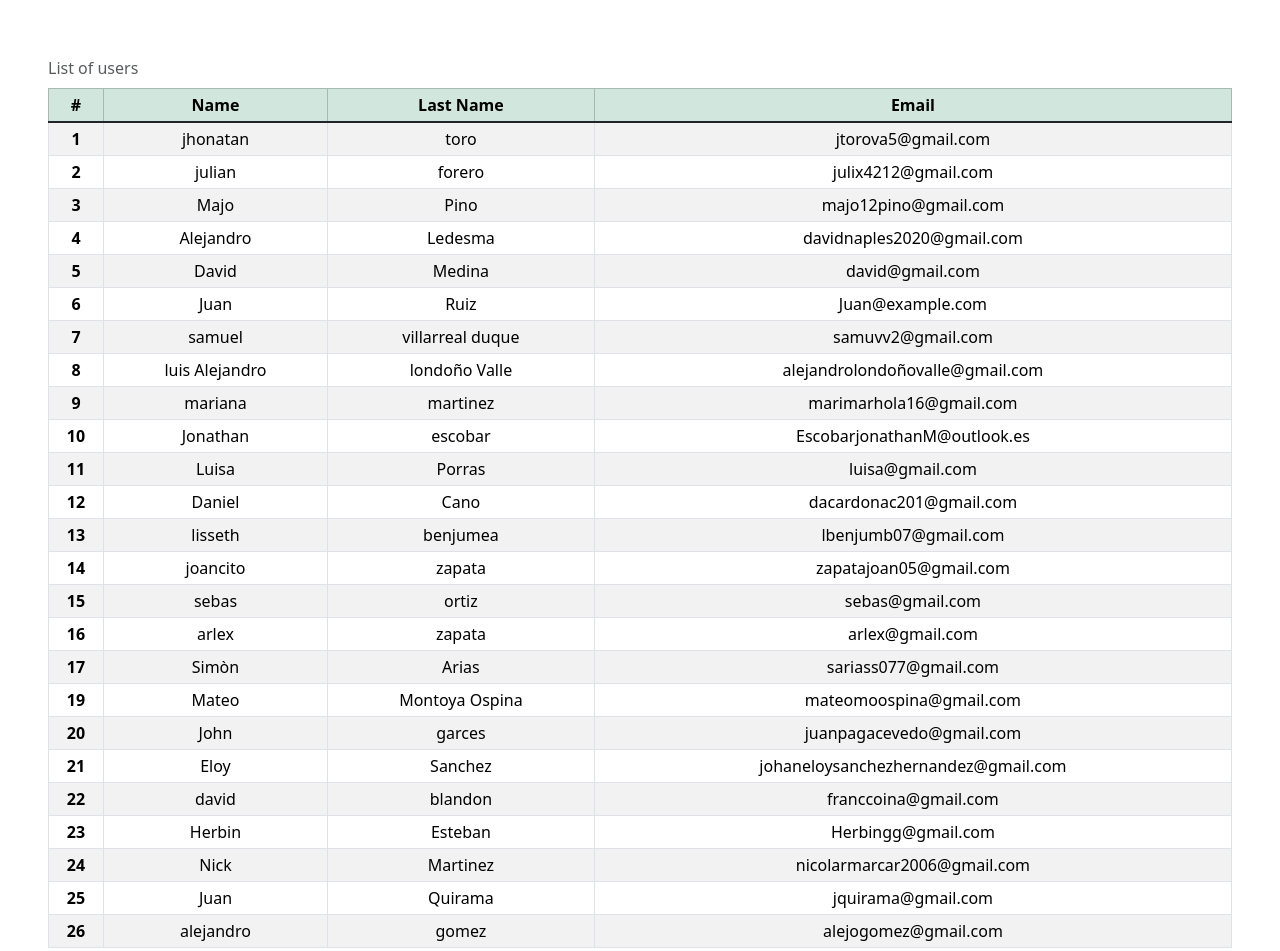
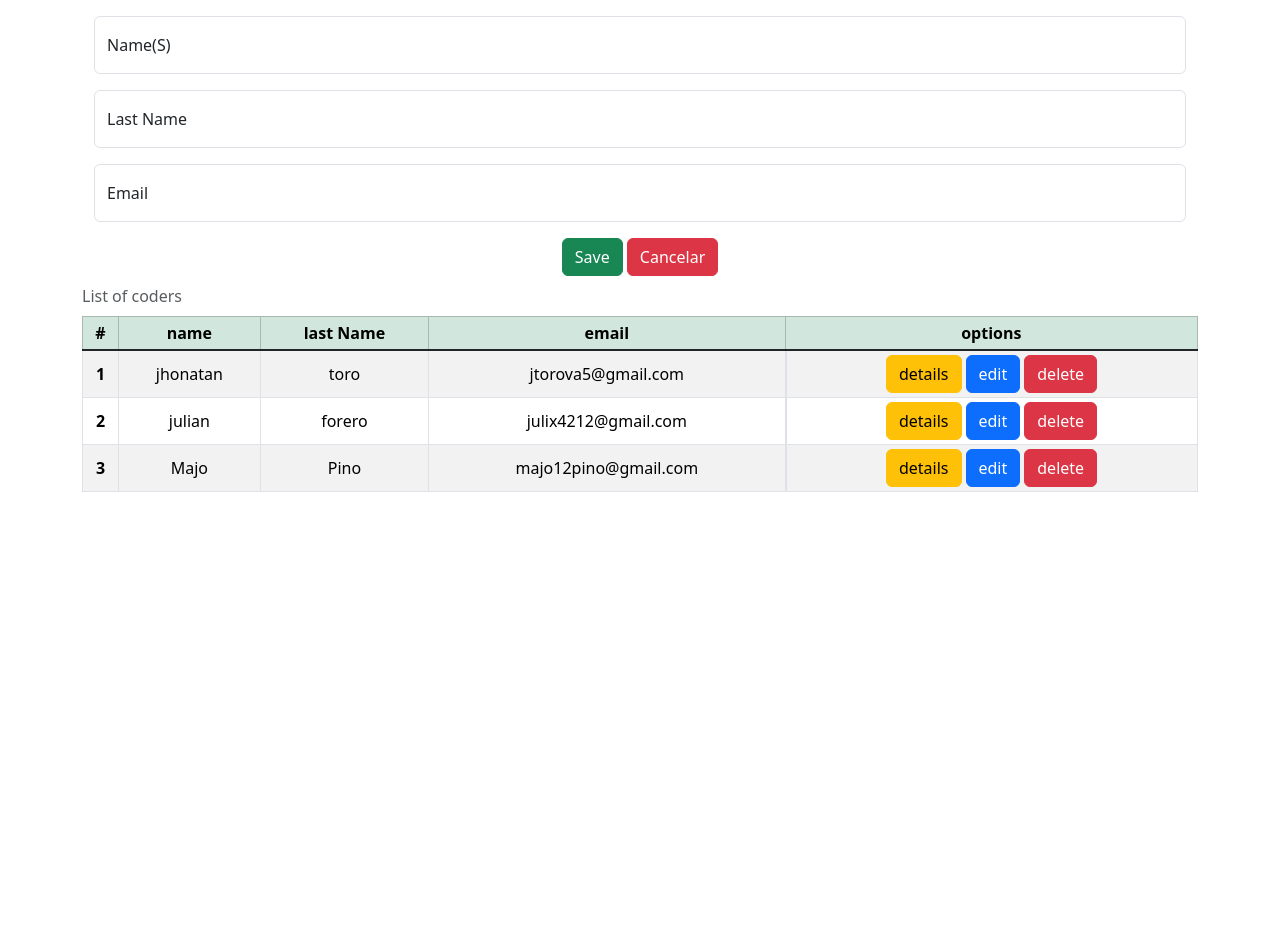
Before and after one commit to jtorova5/Practica-DOM, a website built with Vite: page crud/index.html in a window 1280 px wide. After the commit the page ends 800 px from the top, so only its background shows below. Built offline with nearby package versions, Linux system fonts and the light colour scheme.

Commit message:
Se carga el contenido teórico de la sesión 06_GuardarElementosDeFormulario

```diff
--- a/crud/index.html
+++ b/crud/index.html
@@ -9,15 +9,39 @@
 
 <body>
     <header></header>
-    <main class="m-5">
+    <main class="container my-3">
+
+        <form action="./index.html" id="form" method="post" class="container text-capitalize">
+            <div class="form-floating mb-3">
+                <input type="text" class="form-control" id="name" name="name" placeholder="Name(s)" required>
+                <label for="name">Name(s)</label>
+            </div>
+
+            <div class="form-floating mb-3">
+                <input type="text" class="form-control" id="last-name" name="last-name" placeholder="Last name" required>
+                <label for="last-name">Last name</label>
+            </div>
+
+            <div class="form-floating mb-3">
+                <input type="email" class="form-control" id="email" name="email" placeholder="Email" required>
+                <label for="email">Email</label>
+            </div>
+
+            <div class="text-center">
+                <button type="submit" id="btn-save" class="btn btn-success">Save</button>
+                <button type="reset" class="btn btn-danger">Cancelar</button>
+            </div>
+        </form>
+
         <table class="table caption-top table-striped table-hover table-bordered table-sm align-middle text-center">
-            <caption>List of users</caption>
+            <caption>List of coders</caption>
             <thead>
                 <tr class="table-success">
                     <th scope="col">#</th>
-                    <th scope="col">Name</th>
-                    <th scope="col">Last Name</th>
-                    <th scope="col">Email</th>
+                    <th scope="col">name</th>
+                    <th scope="col">last Name</th>
+                    <th scope="col">email</th>
+                    <th scope="col">options</th>
                 </tr>
             </thead>
             <tbody class="table-group-divider"></tbody>
--- a/crud/public/data/database.js
+++ b/crud/public/data/database.js
@@ -17,137 +17,5 @@ export let coders = [
         name: 'Majo',
         lastName: 'Pino',
         email: 'majo12pino@gmail.com'
-    },
-    {
-        id: 4,
-        name: 'Alejandro',
-        lastName: 'Ledesma',
-        email: 'davidnaples2020@gmail.com'
-    },
-    {
-        id: 5,
-        name: 'David',
-        lastName: 'Medina',
-        email: 'david@gmail.com'
-    },
-    {
-        id: 6,
-        name: 'Juan',
-        lastName: 'Ruiz',
-        email: 'Juan@example.com'
-    },
-    {
-        id: 7,
-        name: 'samuel',
-        lastName: 'villarreal duque',
-        email: 'samuvv2@gmail.com'
-    },
-    {
-        id: 8,
-        name: 'luis Alejandro',
-        lastName: 'londoño Valle',
-        email: 'alejandrolondoñovalle@gmail.com'
-    },
-    {
-        id: 9,
-        name: 'mariana',
-        lastName: 'martinez',
-        email: 'marimarhola16@gmail.com'
-    },
-    {
-        id: 10,
-        name: 'Jonathan',
-        lastName: 'escobar',
-        email: 'EscobarjonathanM@outlook.es'
-    },
-    {
-        id: 11,
-        name: 'Luisa',
-        lastName: 'Porras',
-        email: 'luisa@gmail.com'
-    },
-    {
-        id: 12,
-        name: 'Daniel',
-        lastName: 'Cano',
-        email: 'dacardonac201@gmail.com'
-    },
-    {
-        id: 13,
-        name: 'lisseth',
-        lastName: 'benjumea',
-        email: 'lbenjumb07@gmail.com'
-    },
-    {
-        id: 14,
-        name: 'joancito',
-        lastName: 'zapata',
-        email: 'zapatajoan05@gmail.com'
-    },
-    {
-        id: 15,
-        name: 'sebas',
-        lastName: 'ortiz',
-        email: 'sebas@gmail.com'
-    },
-    {
-        id: 16,
-        name: 'arlex',
-        lastName: 'zapata',
-        email: 'arlex@gmail.com'
-    },
-    {
-        id: 17,
-        name: 'Simòn',
-        lastName: 'Arias',
-        email: 'sariass077@gmail.com',
-    },
-    {
-        id: 19,
-        name: 'Mateo',
-        lastName: 'Montoya Ospina',
-        email: 'mateomoospina@gmail.com'
-    },
-    {
-        id: 20,
-        name: 'John',
-        lastName: 'garces',
-        email: 'juanpagacevedo@gmail.com',
-    },
-    {
-        id: 21,
-        name: 'Eloy',
-        lastName: 'Sanchez',
-        email: 'johaneloysanchezhernandez@gmail.com'
-    },
-    {
-        id: 22,
-        name:'david',
-        lastName:'blandon',
-        email:'franccoina@gmail.com'
-    },
-    {
-        id: 23,
-        name: 'Herbin',
-        lastName: 'Esteban',
-        email: 'Herbingg@gmail.com',
-    },
-    {
-        id: 24,
-        name: 'Nick',
-        lastName: 'Martinez',
-        email: 'nicolarmarcar2006@gmail.com'
-    },
-    {
-        id: 25,
-        name: 'Juan',
-        lastName: 'Quirama',
-        email:'jquirama@gmail.com'
-    },
-    {
-        id: 26,
-        name:'alejandro',
-        lastName:'gomez',
-        email:'alejogomez@gmail.com'
     }
 ]
--- a/crud/src/js/main.js
+++ b/crud/src/js/main.js
@@ -2,7 +2,32 @@
 import '../scss/styles.scss'
 import * as bootstrap from 'bootstrap'
 import { coders } from '../../public/data/database.js'
-import { listWithInnerHTML } from './operations.js'
+import { listWithInnerHTML, create } from './operations.js'
 
 const tbody = document.querySelector('tbody')
+const form = document.getElementById('form')
+const name = document.getElementById('name')
+const lastName = document.getElementById('last-name')
+const email = document.getElementById('email')
+// const btnSave = document.getElementById('btn-save') Se toma el form y no el botón
+
 listWithInnerHTML(coders, tbody)
+
+form.addEventListener('submit', (event) => {
+    create(coders, name, lastName, email)
+    form.reset()
+    event.preventDefault()
+    listWithInnerHTML(coders, tbody)
+})
+
+console.log(coders)
+
+coders.forEach(coder => {
+
+    if (coders.id == 2) {
+        coders.splice(coders.indexOf(coder), 1)
+    }
+
+})
+
+console.log(coders)
--- a/crud/src/js/operations.js
+++ b/crud/src/js/operations.js
@@ -1,12 +1,18 @@
 
 export function listWithInnerHTML(coders, tbody) {
+        tbody.innerHTML = ``
     coders.forEach(coder => {
         tbody.innerHTML += `
     <tr>
         <th scope="row">${coder.id}</th>
         <td>${coder.name}</td>
         <td>${coder.lastName}</td>
-        <td>${coder.email}</td>
+        <td class="text-lowercase">${coder.email}</td>
+        <td class="d-flex gap-1 justify-content-center">
+            <button type="button" data-id="${coder.id} "class="btn btn-warning">details
+            <button type="button" data-id="${coder.id} "class="btn btn-primary">edit
+            <button type="button" data-id="${coder.id} "class="btn btn-danger">delete
+        </td>
     </tr>
     `
     })
@@ -34,3 +40,13 @@ function listWithBasicElements(coders, tbody) {
         tbody.appendChild(tr)
     })
 }
+
+export function create(coders, name, lastName, email) {
+    const tempCoder = {
+        id: Date.now(),
+        name: name.value,
+        lastName: lastName.value,
+        email: email.value
+    }
+    coders.push(tempCoder)
+}
```
